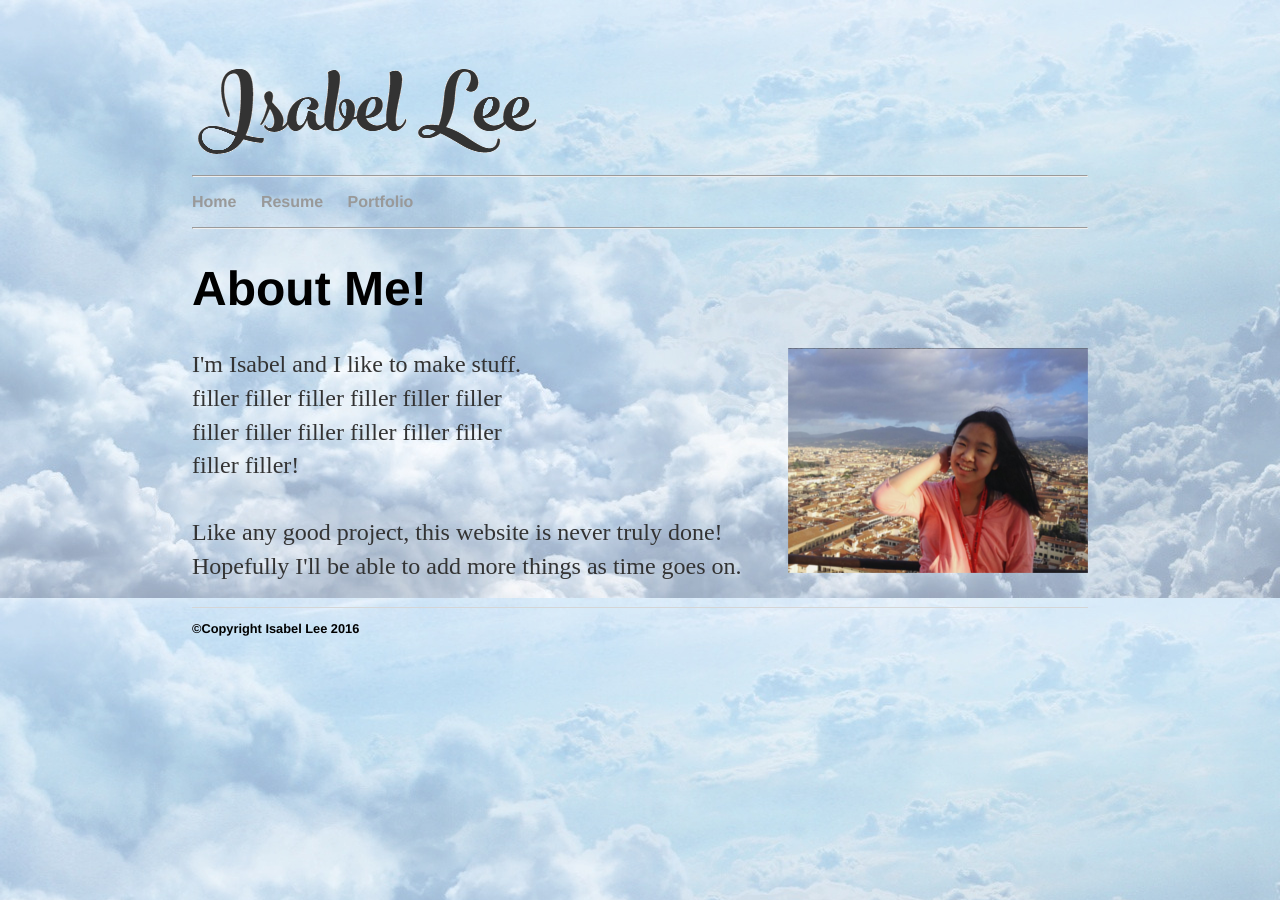
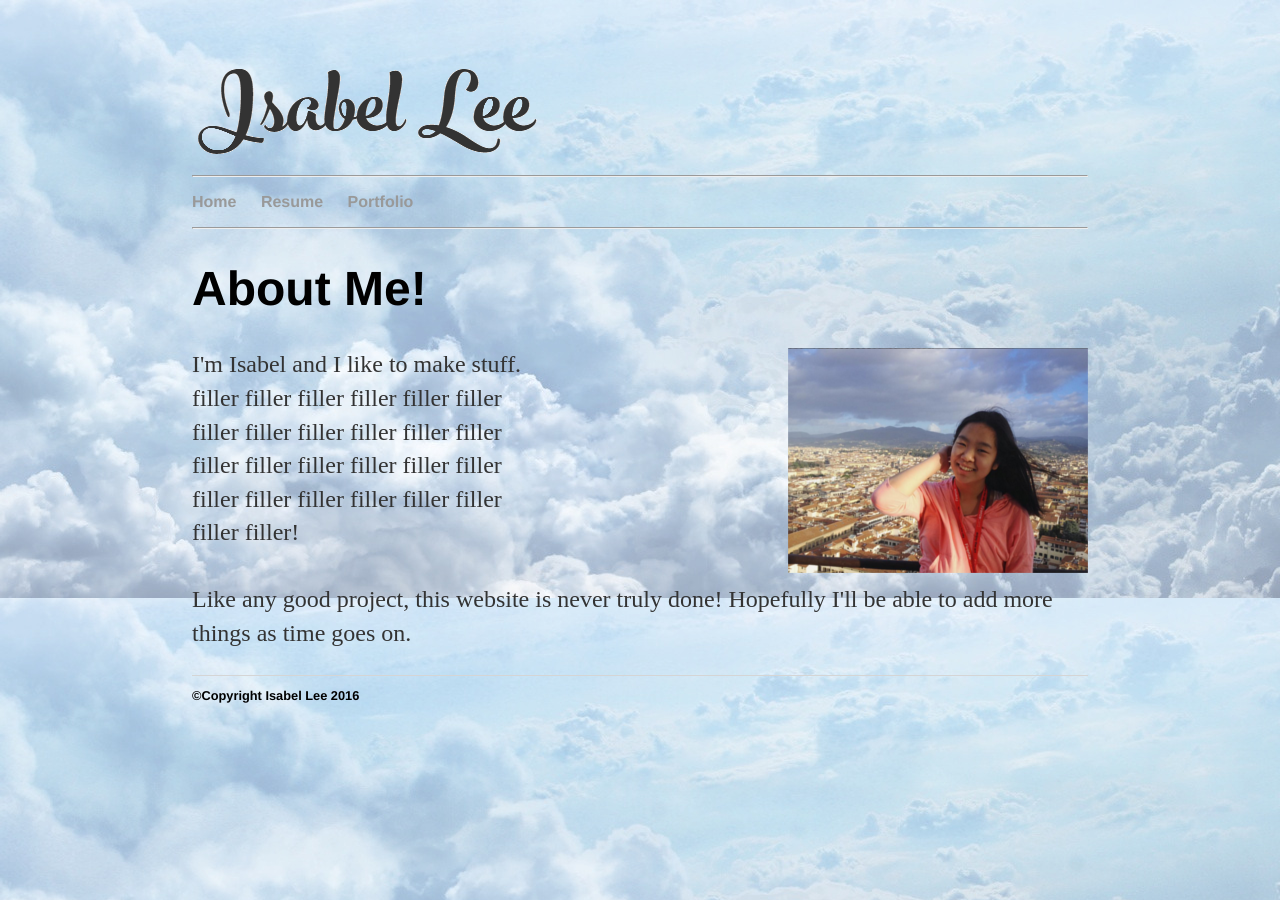
Before and after one commit to isabelringing1/old_website, a Jekyll site: the page built from index.html, in a window 1280 px wide. Built offline with Jekyll 4.4.1, drawn with Linux system fonts in a browser that asks for light colours.

Commit message:
Update index.html

```diff
--- a/index.html
+++ b/index.html
@@ -11,6 +11,8 @@
 	<p>I'm Isabel and I like to make stuff. <br>
 	filler filler filler filler filler filler<br>
 	filler filler filler filler filler filler<br>
+	filler filler filler filler filler filler<br>
+	filler filler filler filler filler filler<br>
 	filler filler!<br><br>
 
 	Like any good project, this website is never truly done! Hopefully I'll be able to add more things as time goes on.
```
